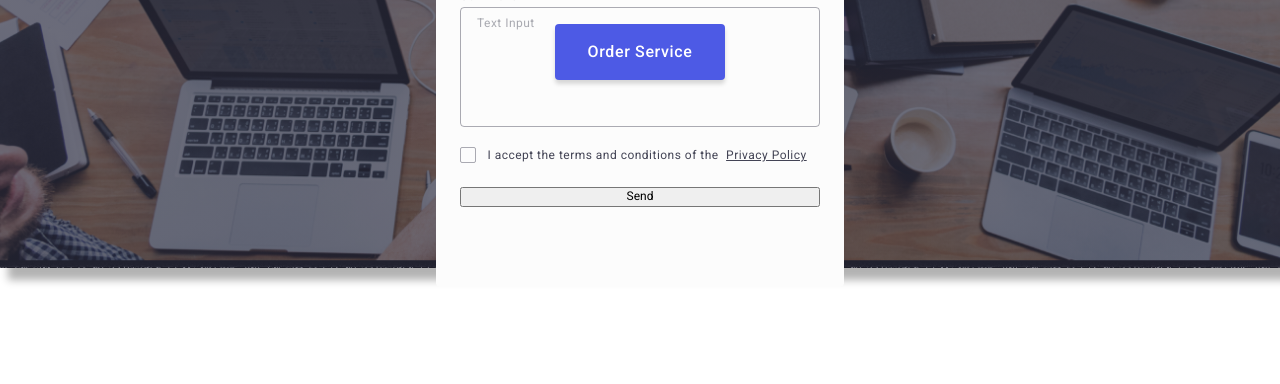
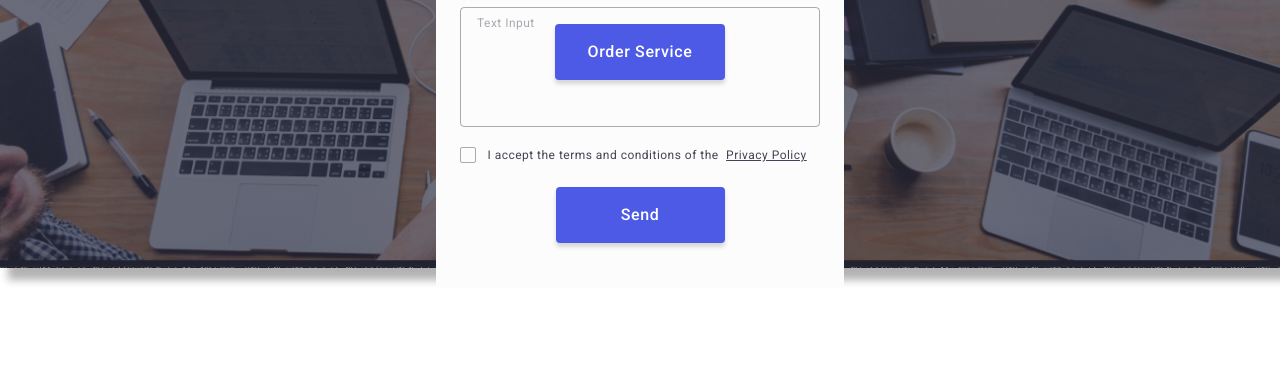
Before and after one commit to CCBaiden/goit-markup-hw-05, a plain HTML site: page index.html in a window 1280 px wide. Shown: the part 405-789 px from the top of the page. Drawn offline with nearby package versions, Linux system fonts and the light colour scheme.

Commit message:
styled submit button with hover effects

```diff
--- a/css/styles.css
+++ b/css/styles.css
@@ -848,3 +848,29 @@ order-modal-inputs-wrapper {
 .order-modal-order-policy-link:focus {
   color: var(--color-medium-blue);
 }
+
+.order-modal-button-submit {
+  display: block;
+  border: none;
+  border-radius: 4px;
+  background-color: #4d5ae5;
+  box-shadow: 0px 4px 4px 0px rgba(0, 0, 0, 0.15);
+  padding: 16px 32px;
+  color: #fff;
+  text-align: center;
+  font-family: "Roboto", sans-serif;
+  font-size: 16px;
+  font-weight: 500;
+  line-height: 1.5;
+  letter-spacing: 0.04em;
+  height: 56px;
+  min-width: 169px;
+  margin: 0 auto;
+  transition: background-color 250ms cubic-bezier(0.4, 0, 0.2, 1);
+  cursor: pointer;
+}
+
+.order-modal-button-submit:hover,
+.order-modal-button-submit:focus {
+  background-color: #404bbf;
+}
```
